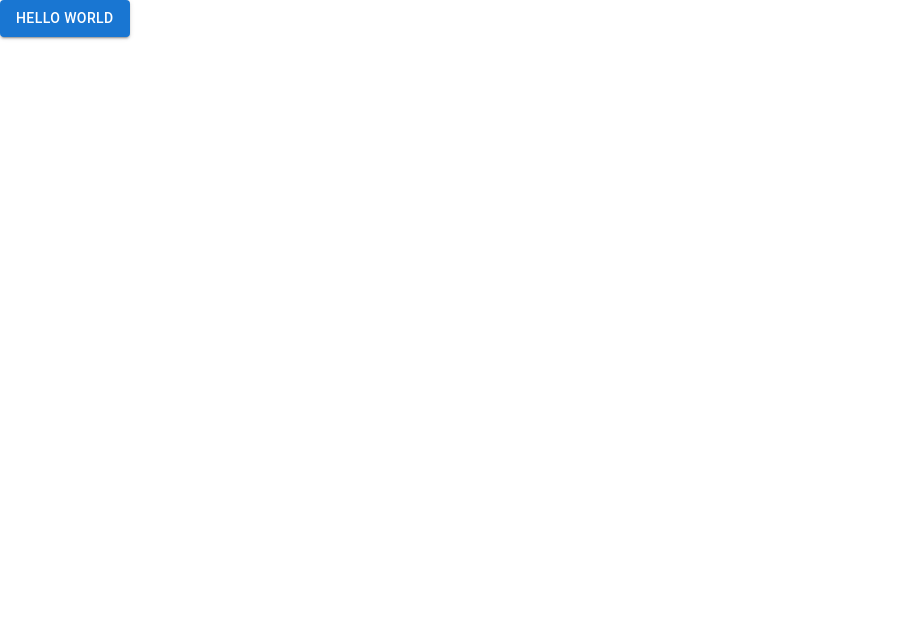
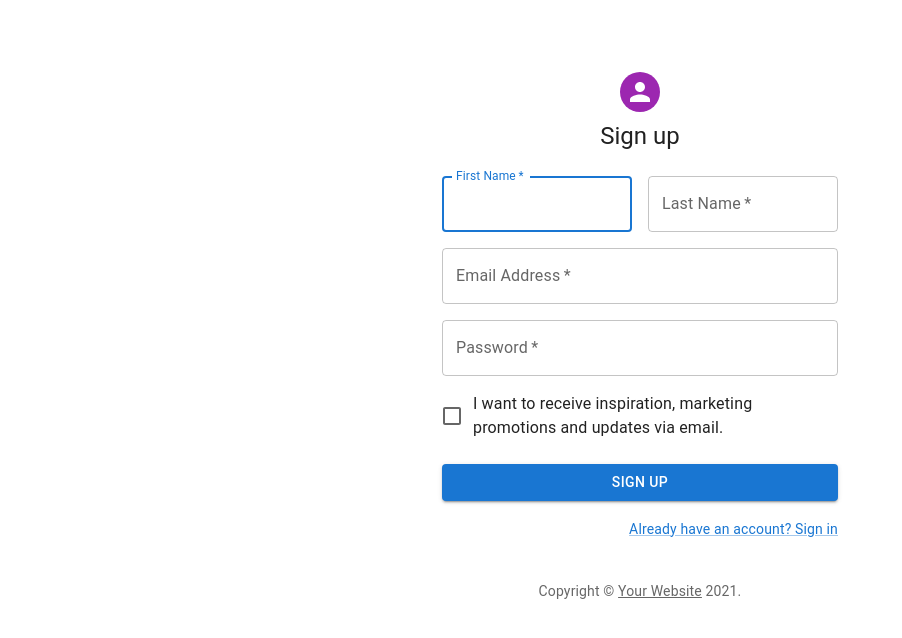
Before and after one commit to Mrher13/Produce-Worriers, a React (Create React App) app: page / in a window 1280 px wide. Shown: the top 638 px of the page, without its empty margins (0-902 px from the left). Built offline with nearby package versions, Linux system fonts and the light colour scheme.

Commit message:
adding signup

```diff
--- a/src/App.js
+++ b/src/App.js
@@ -1,12 +1,140 @@
 import './App.css';
 import * as React from 'react';
 import ReactDOM from 'react-dom';
+import Avatar from '@mui/material/Avatar';
 import Button from '@mui/material/Button';
+import CssBaseline from '@mui/material/CssBaseline';
+import TextField from '@mui/material/TextField';
+import FormControlLabel from '@mui/material/FormControlLabel';
+import Checkbox from '@mui/material/Checkbox';
+import Link from '@mui/material/Link';
+import Grid from '@mui/material/Grid';
+import Box from '@mui/material/Box';
+// import LockOutlinedIcon from '@mui/icon-material/LockOutlined';
+import Typography from '@mui/material/Typography';
+import Container from '@mui/material/Container';
+import { createTheme, ThemeProvider } from '@mui/material/styles';
 
-function App() {
-  return <Button variant="contained">Hello World</Button>;
+function Copyright(props) {
+  return (
+    <Typography variant="body2" color="text.secondary" align="center" {...props}>
+      {'Copyright © '}
+      <Link color="inherit" href="https://mui.com/">
+        Your Website
+      </Link>{' '}
+      {new Date().getFullYear()}
+      {'.'}
+    </Typography>
+  );
+}
+
+const theme = createTheme();
+
+// function SignUp() {
+  const handleSubmit = (event) => {
+    event.preventDefault();
+    console.log(event.TextField, event)
+    const data = new FormData(event.currentTarget);
+    // eslint-disable-next-line no-console
+    console.log({
+      email: data.get('email'),
+      password: data.get('password'),
+    });
+  };
+// }
+export default function App() {
+  return (
+    <ThemeProvider theme={theme}>
+      <Container component="main" maxWidth="xs">
+        <CssBaseline />
+        <Box
+          sx={{
+            marginTop: 8,
+            display: 'flex',
+            flexDirection: 'column',
+            alignItems: 'center',
+          }}
+        >
+          <Avatar sx={{ m: 1, bgcolor: 'secondary.main' }}>
+            {/* <LockOutlinedIcon /> */}
+          </Avatar>
+          <Typography component="h1" variant="h5">
+            Sign up
+          </Typography>
+          <Box component="form" noValidate onSubmit={handleSubmit} sx={{ mt: 3 }}>
+            <Grid container spacing={2}>
+              <Grid item xs={12} sm={6}>
+                <TextField
+                  autoComplete="given-name"
+                  name="firstName"
+                  required
+                  fullWidth
+                  id="firstName"
+                  label="First Name"
+                  autoFocus
+                />
+              </Grid>
+              <Grid item xs={12} sm={6}>
+                <TextField
+                  required
+                  fullWidth
+                  id="lastName"
+                  label="Last Name"
+                  name="lastName"
+                  autoComplete="family-name"
+                />
+              </Grid>
+              <Grid item xs={12}>
+                <TextField
+                  required
+                  fullWidth
+                  id="email"
+                  label="Email Address"
+                  name="email"
+                  autoComplete="email"
+                />
+              </Grid>
+              <Grid item xs={12}>
+                <TextField
+                  required
+                  fullWidth
+                  name="password"
+                  label="Password"
+                  type="password"
+                  id="password"
+                  autoComplete="new-password"
+                />
+              </Grid>
+              <Grid item xs={12}>
+                <FormControlLabel
+                  control={<Checkbox value="allowExtraEmails" color="primary" />}
+                  label="I want to receive inspiration, marketing promotions and updates via email."
+                />
+              </Grid>
+            </Grid>
+            <Button
+              type="submit"
+              fullWidth
+              variant="contained"
+              sx={{ mt: 3, mb: 2 }}
+            >
+              Sign Up
+            </Button>
+            <Grid container justifyContent="flex-end">
+              <Grid item>
+                <Link href="#" variant="body2">
+                  Already have an account? Sign in
+                </Link>
+              </Grid>
+            </Grid>
+          </Box>
+        </Box>
+        <Copyright sx={{ mt: 5 }} />
+      </Container>
+    </ThemeProvider>
+  );
 }
 
 // ReactDOM.render(<App />, document.querySelector('#app'));
 // ReactDOM.render(<App />, document.querySelector('#app'));
-export default App;
+// export default App;
--- a/src/index.css
+++ /dev/null
@@ -1,13 +0,0 @@
-body {
-  margin: 0;
-  font-family: -apple-system, BlinkMacSystemFont, 'Segoe UI', 'Roboto', 'Oxygen',
-    'Ubuntu', 'Cantarell', 'Fira Sans', 'Droid Sans', 'Helvetica Neue',
-    sans-serif;
-  -webkit-font-smoothing: antialiased;
-  -moz-osx-font-smoothing: grayscale;
-}
-
-code {
-  font-family: source-code-pro, Menlo, Monaco, Consolas, 'Courier New',
-    monospace;
-}
--- a/src/index.js
+++ b/src/index.js
@@ -1,6 +1,5 @@
 import React from 'react';
 import ReactDOM from 'react-dom';
-import './index.css';
 import App from './App';
 import reportWebVitals from './reportWebVitals';
 
```
Also changed, not shown: public/logo512.png (deleted), 1 other file (tests, documents, lock files or other folders).
